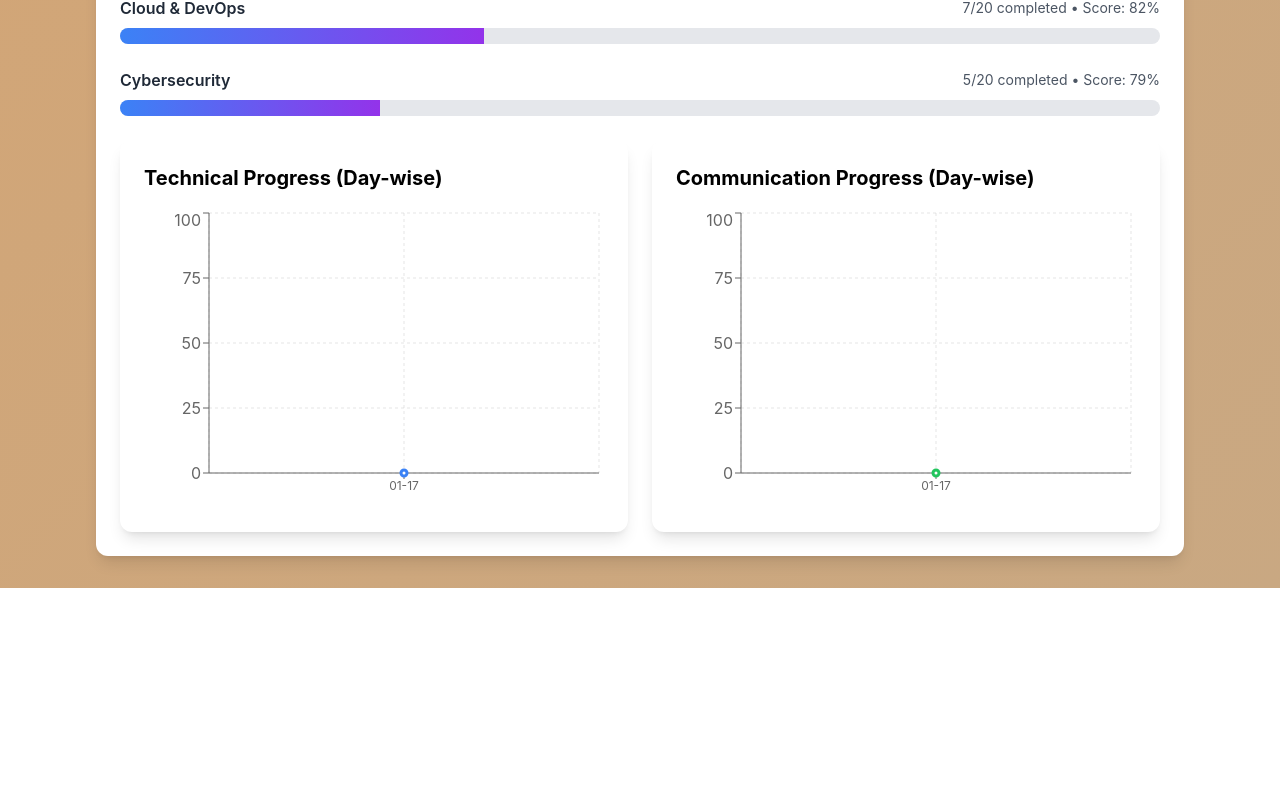
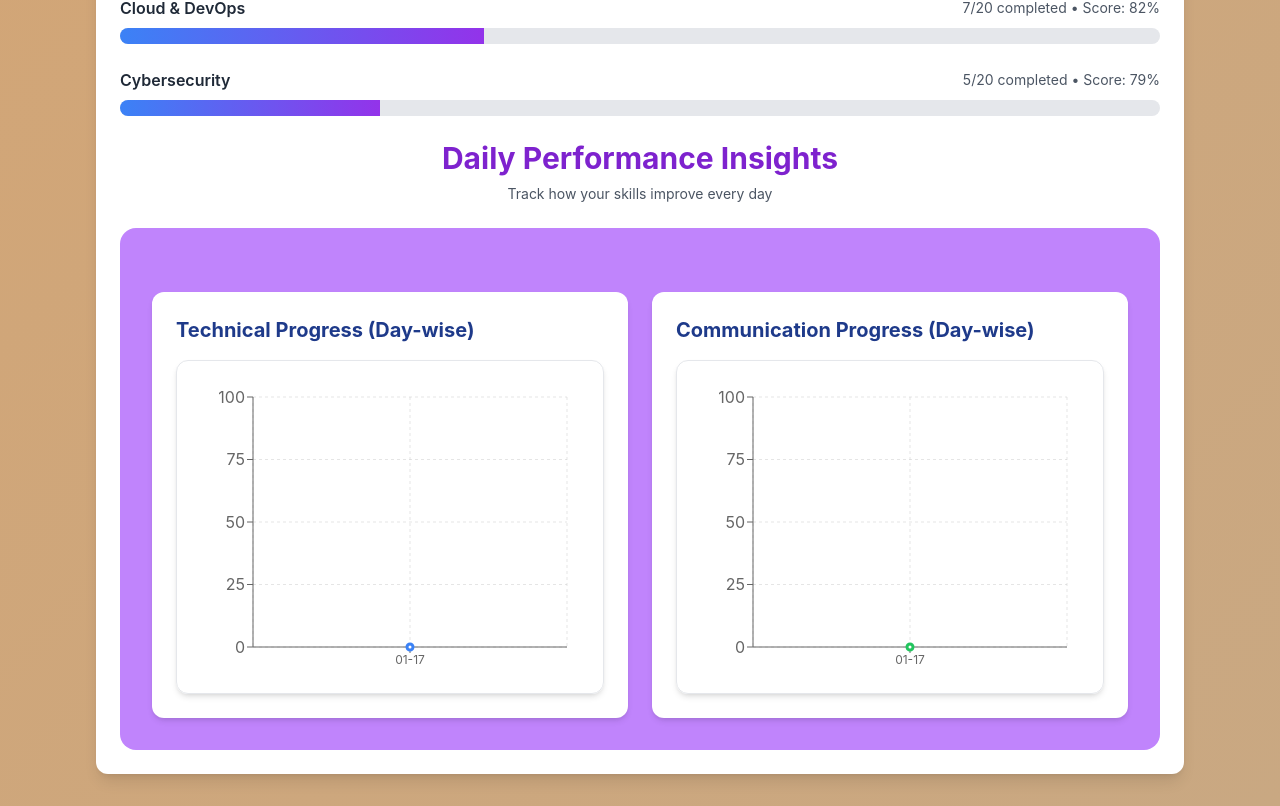
Before and after one commit to Sm-LumeCode/ai-interview-confidence-coach, a React (Vite) app in the folder frontend/: page /progress in a window 1280 px wide. Shown: the part 622-1428 px from the top of the page. Before the commit the page ends 1210 px from the top, so only its background shows below. Built offline with nearby package versions, Linux system fonts and the light colour scheme; sample sign-in values are in the browser's storage.

Commit message:
progress

```diff
--- a/frontend/src/components/InterviewSession.jsx
+++ b/frontend/src/components/InterviewSession.jsx
@@ -8,6 +8,7 @@ import IdealAnswer from './IdealAnswer'
 import { ChevronRight, ChevronLeft, Home, RotateCcw, Clock } from 'lucide-react'
 import api from '../services/api'
 import { saveProgress, getProgress, resetProgress } from '../utils/progressManager'
+import { saveDailyProgress } from '../utils/dailyProgressManager'
 
 const InterviewSession = ({ user, onLogout }) => {
   const { category } = useParams()
@@ -115,6 +116,13 @@ const InterviewSession = ({ user, onLogout }) => {
       )
 
       setResults(evaluation)
+
+    // Save daily progress for graphs (correct fields from llm_evaluator)
+saveDailyProgress(user.email, {
+  technicalScore: evaluation.technical_score ?? 0,
+  confidenceScore: evaluation.communication_score ?? 0
+})
+
 
       // Generate ideal answer
       const ideal = await api.generateIdealAnswer(
--- a/frontend/src/components/Progress.jsx
+++ b/frontend/src/components/Progress.jsx
@@ -154,17 +154,36 @@ const chartData = dailyTimeline.map(day => ({
                 </div>
               </div>
             ))}
+            <div className="mt-12 mb-8 text-center">
+  <h2 className="text-3xl font-bold text-purple-700">
+    Daily Performance Insights
+  </h2>
+  <p className="mt-2 text-sm text-gray-600">
+    Track how your skills improve every day
+  </p>
+</div>
+
+
+
             {/* Daily Progress Graphs */}
+        <div className="mt-12 rounded-2xl bg-purple-400 p-8">
+
+
 <div className="grid grid-cols-1 lg:grid-cols-2 gap-6 mt-8">
 
   {/* Technical Score Graph */}
-  <div className="card animate-fade-in">
-    <h2 className="text-xl font-bold gradient-text mb-4">
+  <div className="bg-white rounded-xl p-6 shadow-md">
+    <h2 className="text-xl font-bold text-blue-900 mb-4">
       Technical Progress (Day-wise)
     </h2>
+    <div className="rounded-xl p-4 bg-white-100 border border-black-200 shadow-md">
 
     <ResponsiveContainer width="100%" height={300}>
-      <LineChart data={chartData}>
+      <LineChart
+  data={chartData}
+  margin={{ top: 20, right: 20, left: 0, bottom: 0 }}
+>
+
         <CartesianGrid strokeDasharray="3 3" opacity={0.5} />
 
         <XAxis dataKey="date" tick={{ fontSize: 12 }} />
@@ -183,22 +202,29 @@ const chartData = dailyTimeline.map(day => ({
   strokeWidth={3}
   dot={false}
   activeDot={{ r: 6 }}
-          isAnimationActive={true}
+  isAnimationActive
   animationDuration={1200}
+/>
 
-        />
       </LineChart>
     </ResponsiveContainer>
     </div>
+     </div>
 
   {/* Communication Score Graph */}
-  <div className="card animate-fade-in">
-    <h2 className="text-xl font-bold gradient-text mb-4">
+  <div className="bg-white rounded-xl p-6 shadow-md">
+
+
+    <h2 className="text-xl font-bold text-blue-900 mb-4">
       Communication Progress (Day-wise)
     </h2>
+<div className="rounded-xl p-4 bg-white-100 border border-black-200 shadow-md">
+    <ResponsiveContainer width="100%" height={300}>
+      <LineChart
+  data={chartData}
+  margin={{ top: 20, right: 20, left: 0, bottom: 0 }}
+>
 
-    <ResponsiveContainer width="100%" height={300}>
-      <LineChart data={chartData}>
         <CartesianGrid strokeDasharray="3 3" opacity={0.5} />
 
         <XAxis dataKey="date" tick={{ fontSize: 12 }} />
@@ -218,12 +244,13 @@ const chartData = dailyTimeline.map(day => ({
   strokeWidth={3}
   dot={false}
   activeDot={{ r: 6 }}
-        isAnimationActive={true}
+  isAnimationActive
   animationDuration={1200}
+/>
 
-        />
       </LineChart>
     </ResponsiveContainer>
+    </div>
   </div>
 
 </div>
@@ -232,6 +259,7 @@ const chartData = dailyTimeline.map(day => ({
         </div>
       </div>
       </div>
+    </div>
   )
 }
 
```
Lines whose indentation alone changed are shown as unchanged.
